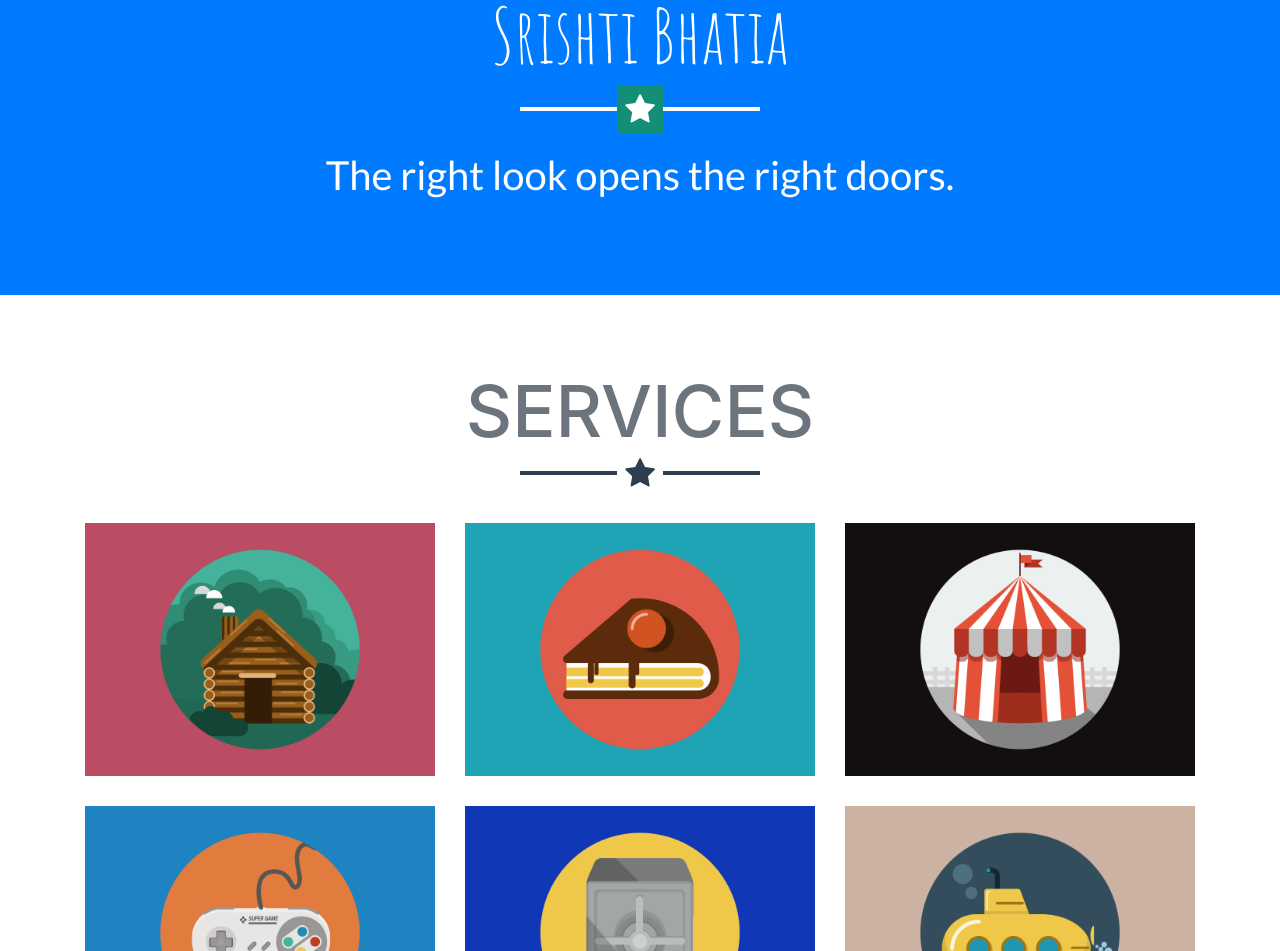
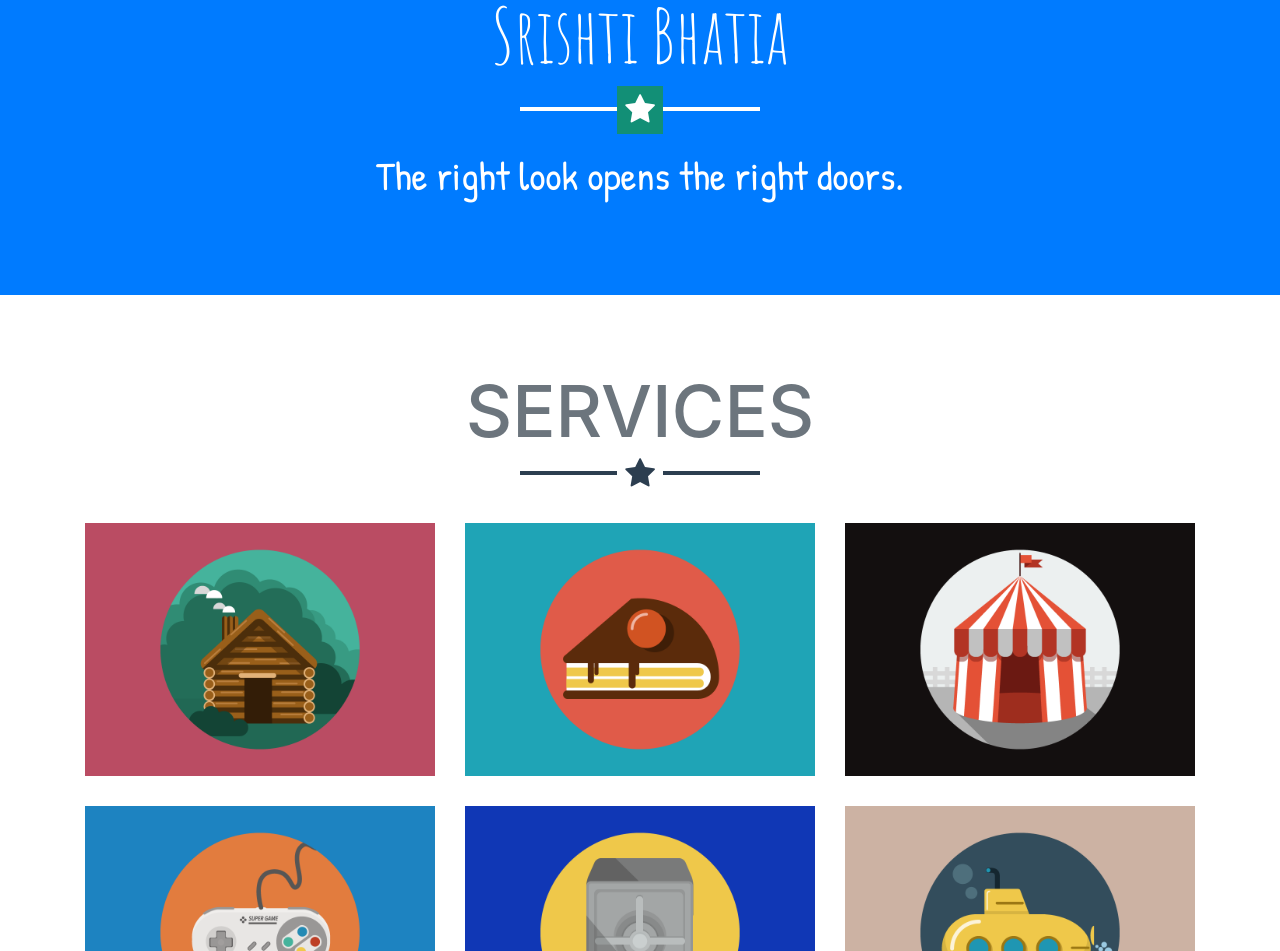
Before and after one commit to srishtibhatia/fairygodmother, a website with bundled scripts: page index.html in a window 1280 px wide. Shown: the part 1334-2285 px from the top of the page. Built offline with nearby package versions, Linux system fonts and the light colour scheme.

Commit message:
Fixed tagline font

```diff
--- a/css/freelancer.css
+++ b/css/freelancer.css
@@ -182,7 +182,7 @@ header.masthead h1 {
 
 header.masthead h2 {
   font-size: 1.3rem;
-  font-family: 'Lato';
+  font-family: 'Patrick Hand';
 }
 
 @media (min-width: 992px) {
```
